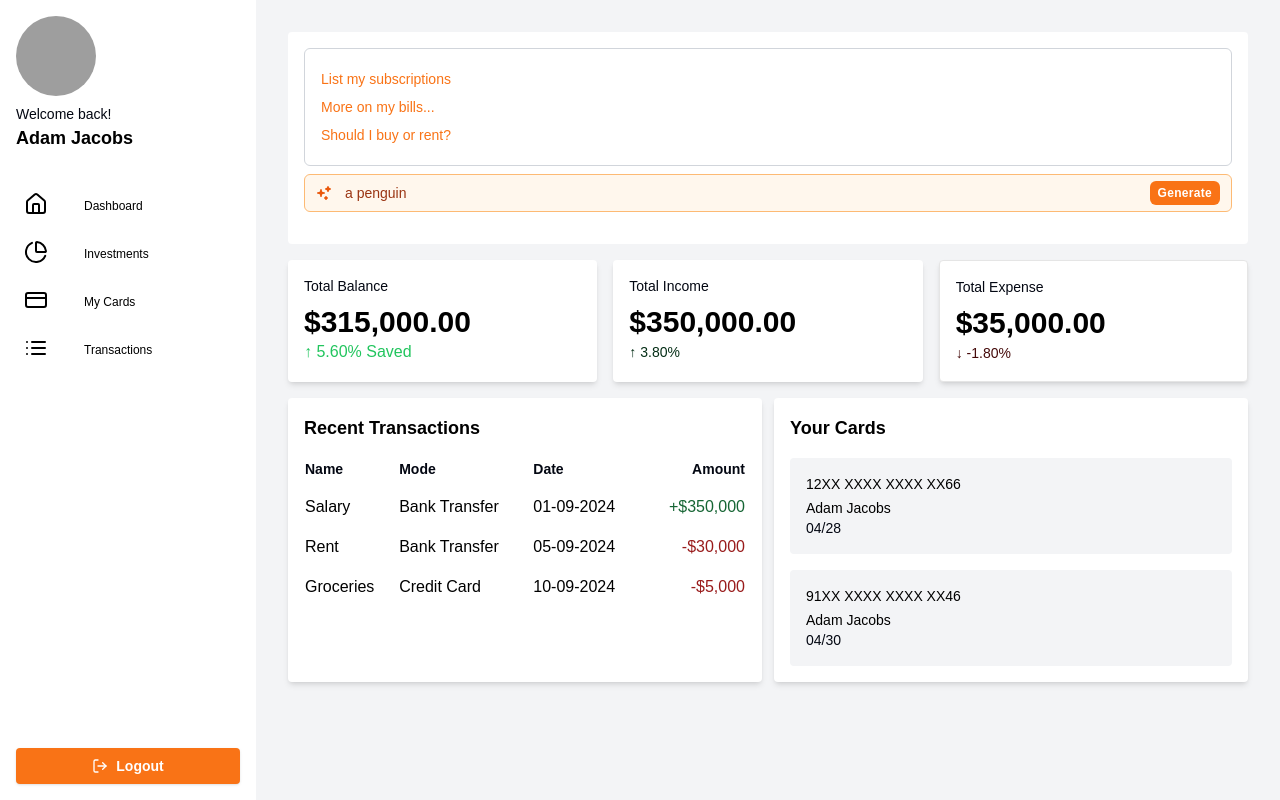
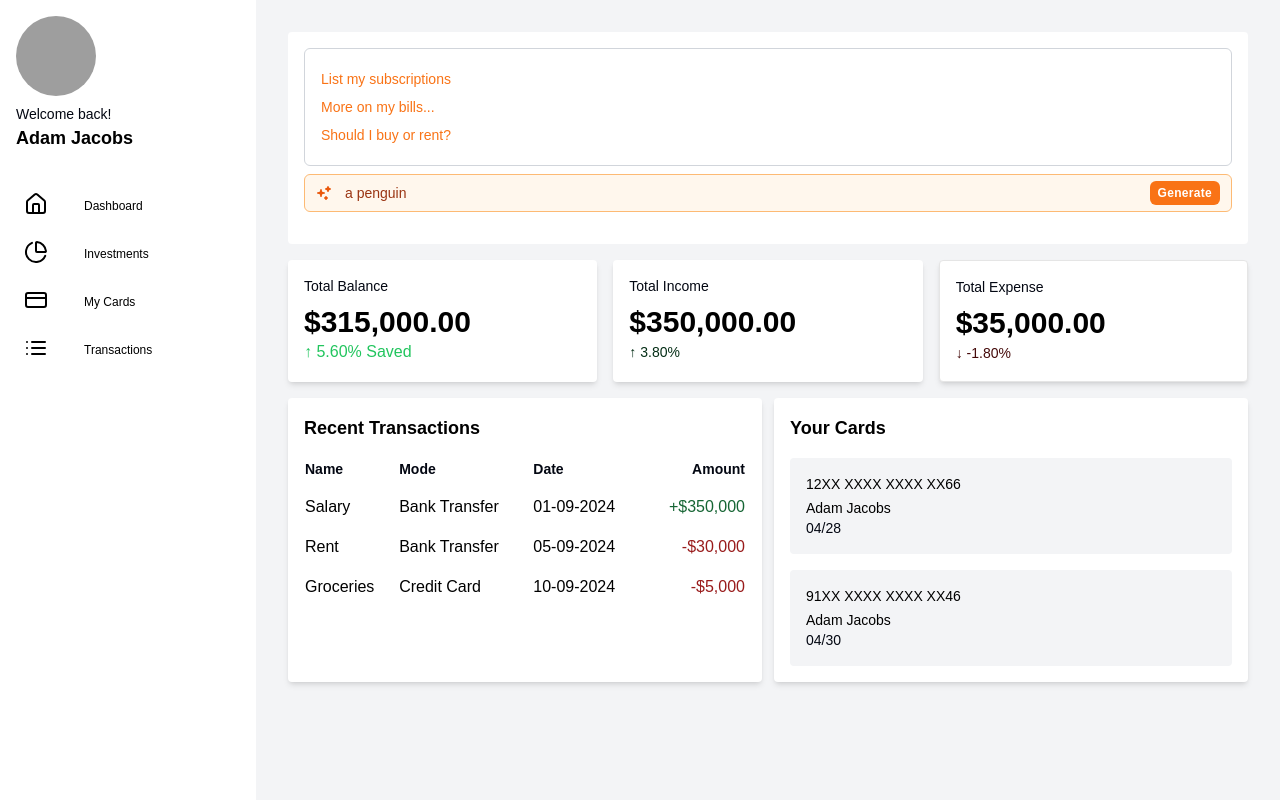
Before and after one commit to Studio1HQ/money-guard, a Next.js app: page / in a window 1280 px wide. Built offline with nearby package versions, Linux system fonts and the light colour scheme; grey boxes are pictures that could not be loaded.

Commit message:
feat: remove logut button

```diff
--- a/components/SideBar.tsx
+++ b/components/SideBar.tsx
@@ -25,9 +25,6 @@ export const Sidebar = () => {
         <NavItem icon={CreditCard} label="My Cards" href="/" />
         <NavItem icon={List} label="Transactions" href="/" />
       </nav>
-      <Button className="bg-orange-500 hover:bg-orange-700 text-white font-bold py-2 px-4 rounded">
-        <LogOut className="mr-2 h-4 w-4 " /> Logout
-      </Button>
     </div>
   );
 };
```
